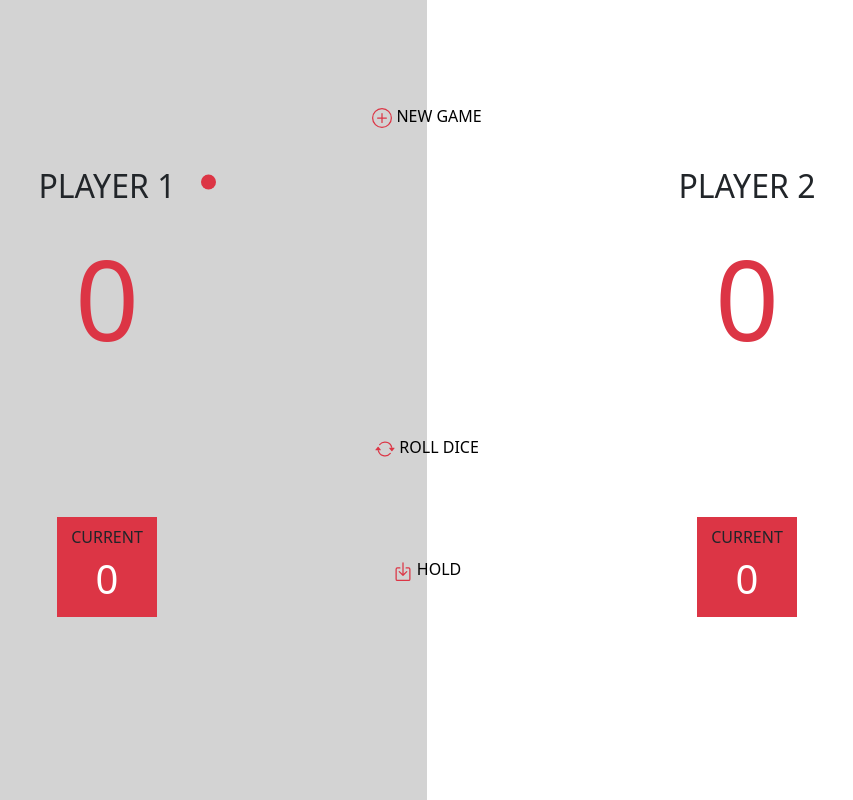
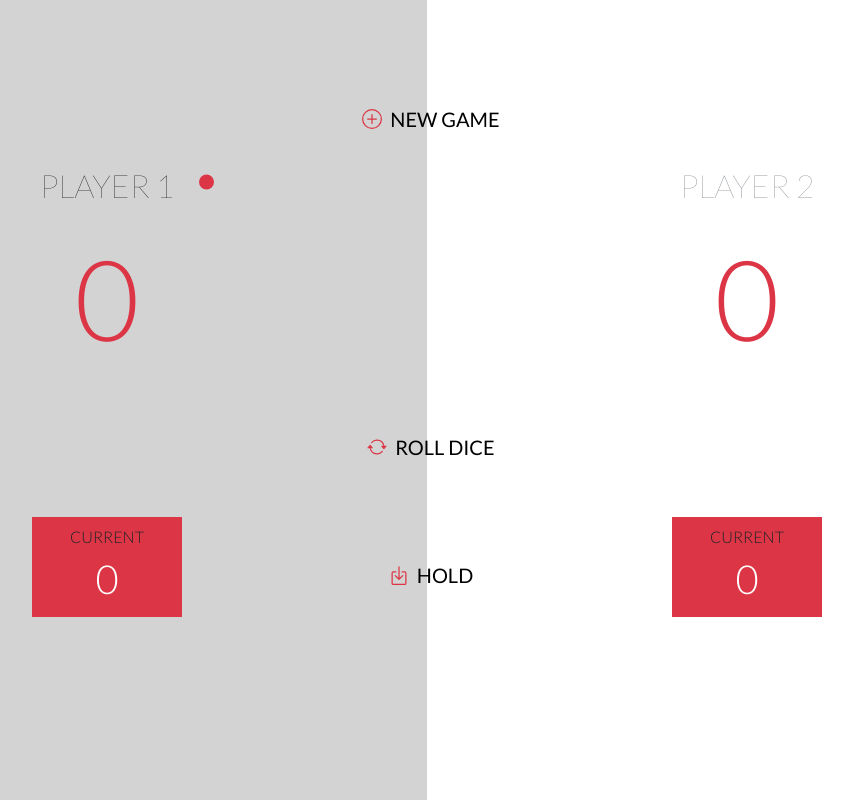
Before and after one commit to JulienDegermann/rollDice, a plain HTML site: page index.html in a window 1280 px wide. Shown: the whole page, without its empty margins (213-1066 px from the left). Drawn offline with Linux system fonts and the light colour scheme.

Commit message:
apply fonts

```diff
--- a/index.html
+++ b/index.html
@@ -7,6 +7,9 @@
   <meta name="viewport" content="width=device-width, initial-scale=1.0">
 
   <!-- fonts -->
+  <link rel="preconnect" href="https://fonts.googleapis.com">
+  <link rel="preconnect" href="https://fonts.gstatic.com" crossorigin>
+  <link href="https://fonts.googleapis.com/css2?family=Lato:wght@100;300;400&family=Poppins:ital,wght@0,700;1,400;1,800&display=swap" rel="stylesheet">
 
   <!-- style -->
   <link rel="stylesheet" href="bootstrap.min.css">
@@ -36,9 +39,9 @@
         z-3">
 
       <!-- newGame button -->
-      <button id="newGame" class="border border-0 bg-transparent py-5 my-5">
+      <button id="newGame" class="border border-0 bg-transparent py-5 my-5 d-flex align-items-center justify-content-center fs-5">
         <svg xmlns="http://www.w3.org/2000/svg" width="20" height="20" fill="currentColor"
-          class="bi bi-plus-circle text-danger" viewBox="0 0 16 16">
+          class="bi bi-plus-circle text-danger mx-2" viewBox="0 0 16 16">
           <path d="M8 15A7 7 0 1 1 8 1a7 7 0 0 1 0 14zm0 1A8 8 0 1 0 8 0a8 8 0 0 0 0 16z" />
           <path
             d="M8 4a.5.5 0 0 1 .5.5v3h3a.5.5 0 0 1 0 1h-3v3a.5.5 0 0 1-1 0v-3h-3a.5.5 0 0 1 0-1h3v-3A.5.5 0 0 1 8 4z" />
@@ -52,10 +55,10 @@
 
       <div class="d-flex h-100 flex-column justify-content-center">
         <!-- rollDice button -->
-        <button class="my-2 my-lg-5 border border-0 bg-transparent
+        <button class="my-2 my-lg-5 border border-0 bg-transparent d-flex align-items-center justify-content-center  fs-5
         " id="rollDice">
           <svg xmlns="http://www.w3.org/2000/svg" width="20" height="20" fill="currentColor"
-            class="bi bi-arrow-repeat text-danger" viewBox="0 0 16 16">
+            class="bi bi-arrow-repeat text-danger mx-2" viewBox="0 0 16 16">
             <path
               d="M11.534 7h3.932a.25.25 0 0 1 .192.41l-1.966 2.36a.25.25 0 0 1-.384 0l-1.966-2.36a.25.25 0 0 1 .192-.41zm-11 2h3.932a.25.25 0 0 0 .192-.41L2.692 6.23a.25.25 0 0 0-.384 0L.342 8.59A.25.25 0 0 0 .534 9z" />
             <path fill-rule="evenodd"
@@ -65,10 +68,10 @@
         </button>
 
         <!-- holdScore button -->
-        <button class="my-2 my-lg-5 border border-0 bg-transparent
+        <button class="my-2 my-lg-5 border border-0 bg-transparent d-flex align-items-center justify-content-center fs-5
         " id="hold">
           <svg xmlns="http://www.w3.org/2000/svg" width="20" height="20" fill="currentColor"
-            class="bi bi-box-arrow-in-down text-danger" viewBox="0 0 16 16">
+            class="bi bi-box-arrow-in-down text-danger mx-2" viewBox="0 0 16 16">
             <path fill-rule="evenodd"
               d="M3.5 6a.5.5 0 0 0-.5.5v8a.5.5 0 0 0 .5.5h9a.5.5 0 0 0 .5-.5v-8a.5.5 0 0 0-.5-.5h-2a.5.5 0 0 1 0-1h2A1.5 1.5 0 0 1 14 6.5v8a1.5 1.5 0 0 1-1.5 1.5h-9A1.5 1.5 0 0 1 2 14.5v-8A1.5 1.5 0 0 1 3.5 5h2a.5.5 0 0 1 0 1h-2z" />
             <path fill-rule="evenodd"
@@ -96,12 +99,13 @@
         flex-column
         align-items-center
         justify-content-evenly
+        text-secondary
         current" id="player1">
         <div class="d-flex flex-column align-items-center position-relative">
           <h2>PLAYER 1</h2>
           <p class="reset text-danger" id="globalScore1">0</p>
         </div>
-        <p class="bg-danger text-center p-2 d-flex flex-column justify-content-around">Current <span
+        <p class="bg-danger text-center p-2 d-flex flex-column justify-content-around text-dark">Current <span
             class="fs-1 reset text-white" id="roundScore1">0</span></p>
       </article>
 
@@ -112,13 +116,14 @@
         col-lg-6
         py-5
         flex-column
+        text-secondary
         align-items-center
         justify-content-evenly" id="player2">
         <div class="d-flex flex-column align-items-center position-relative">
           <h2>PLAYER 2</h2>
           <p class="reset text-danger" id="globalScore2">0</p>
         </div>
-        <p class="bg-danger text-center p-2 d-flex flex-column justify-content-around">Current <span
+        <p class="bg-danger text-center p-2 d-flex flex-column justify-content-around text-dark">Current <span
             class="fs-1 reset text-white" id="roundScore2">0 </span></p>
       </article>
 
--- a/style.scss
+++ b/style.scss
@@ -3,11 +3,26 @@
 }
 body {
   height: 100vh!important;
+  font-family: 'Lato', sans-serif;
+  font-weight: 300;
 }
 
+article.player { //adjust player posistion mobile
+  height: 50%!important;
+  @media screen and (min-width: 992px) {
+    height: 100%!important;
+  }
+  h2 {
+      font-weight: 100;
+  }
+}
 .current {
   background: lightgray;
   position: relative;
+  h2 {
+    color: black;
+    font-weight: 400;
+  }
 }
 
 .active {
@@ -22,7 +37,7 @@ body {
 }
 
 .bg-danger {
-  width: 100px;
+  width: 150px;
   text-transform: uppercase;
 }
 
@@ -45,13 +60,6 @@ body {
       left: 50%;
       transform: translate(-50%, 0);
     }
-}
-
-article.player { //adjust player posistion mobile
-  height: 50%!important;
-  @media screen and (min-width: 992px) {
-    height: 100%!important;
-  }
 }
 
 
```
Also changed, not shown: style.css, 1 other file.
